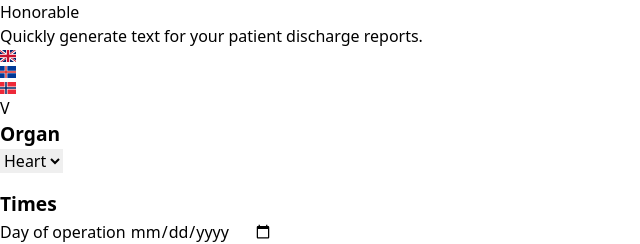
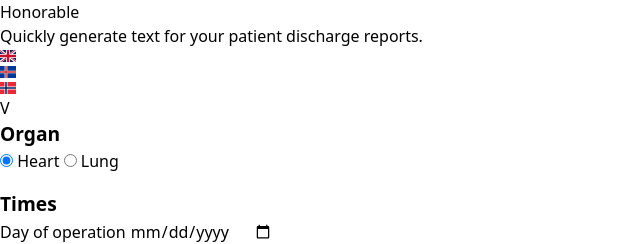
Before and after one commit to lalli-oni/surgical-discharge-tool, a Svelte app: page / in a window 1280 px wide. Shown: the top 244 px of the page, without its empty margins (0-640 px from the left). Built offline with nearby package versions, Linux system fonts and the light colour scheme.

Commit message:
Make organ selection single choice Move flexbox outside of single choice component Make language selector "V" arrow non-selectable

```diff
--- a/src/Form.svelte
+++ b/src/Form.svelte
@@ -47,16 +47,11 @@
 <form class="flex flex-col gap-4">
   <section>
     <h2 class="text-white">{labels.organ}</h2>
-    <!-- TODO: radio buttons -->
-    <select
-      name="organs"
-      id="organ-selection"
-      class="bg-transparent text-white"
-      bind:value={selection.organ}
-    >
-      <option value="heart" class="text-black">{labels.heart}</option>
-      <option value="lungs" class="text-black">{labels.lungs}</option>
-    </select>
+    <SingleChoice
+      groupName="organ-selection"
+      choices={[{ id: "heart", label: labels.heart }, { id: "lungs", label: labels.lungs }]}
+      bind:selected={selection.organ}
+    />
   </section>
   <section>
     <h2 class="text-white select-none">{labels.times.label}</h2>
@@ -68,12 +63,13 @@
   </section>
   <section>
     <h2 class="text-white select-none">{labels.rhythms.label}</h2>
-    <!-- TODO: single selection -->
-    <SingleChoice
-      groupName="rhythm-selection"
-      choices={Object.keys(selection.rhythms).filter(k => k !== "treatments").map((key) => { if (key) return { id: key, label: labels.rhythms[key] } })}
-      bind:selected={rhythmSelected}
-    />
+    <div class="flex flex-col">
+      <SingleChoice
+        groupName="rhythm-selection"
+        choices={Object.keys(selection.rhythms).filter(k => k !== "treatments").map((key) => { if (key) return { id: key, label: labels.rhythms[key] } })}
+        bind:selected={rhythmSelected}
+      />
+    </div>
   </section>
   {#if selection.rhythms.newAF || selection.rhythms.flutter}
     <section>
--- a/src/LanguageSelector.svelte
+++ b/src/LanguageSelector.svelte
@@ -43,7 +43,7 @@
             {/each}
         </div>
     </div>
-    <div class="text-white">
+    <div class="text-white select-none">
         V
     </div>
 </div>
--- a/src/SingleChoice.svelte
+++ b/src/SingleChoice.svelte
@@ -4,11 +4,9 @@
     export let selected: any = null;
 </script>
 
-<div class="flex flex-col">
 {#each choices as choice}
     <label class="text-white">
         <input type=radio value={choice.id} bind:group={selected} name={groupName} />
         {choice.label}
     </label>
 {/each}
-</div>
```
Lines whose indentation alone changed are shown as unchanged.
